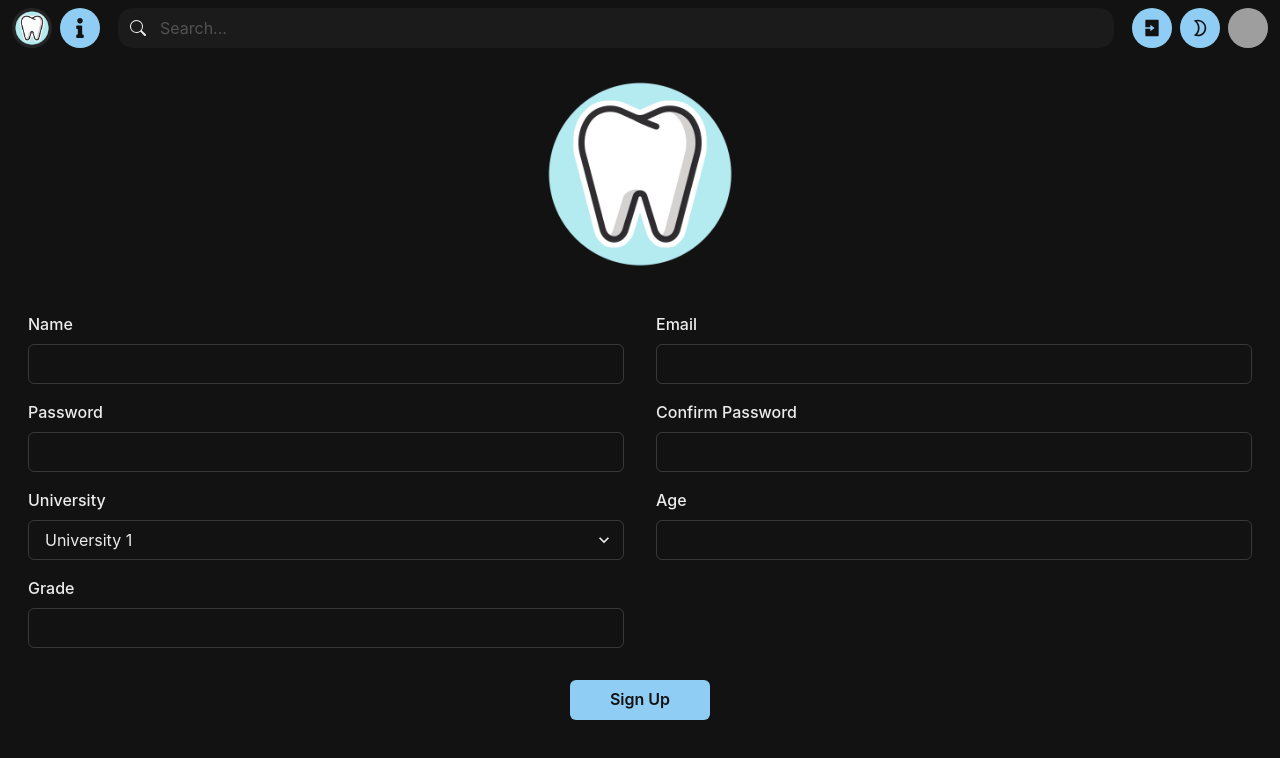
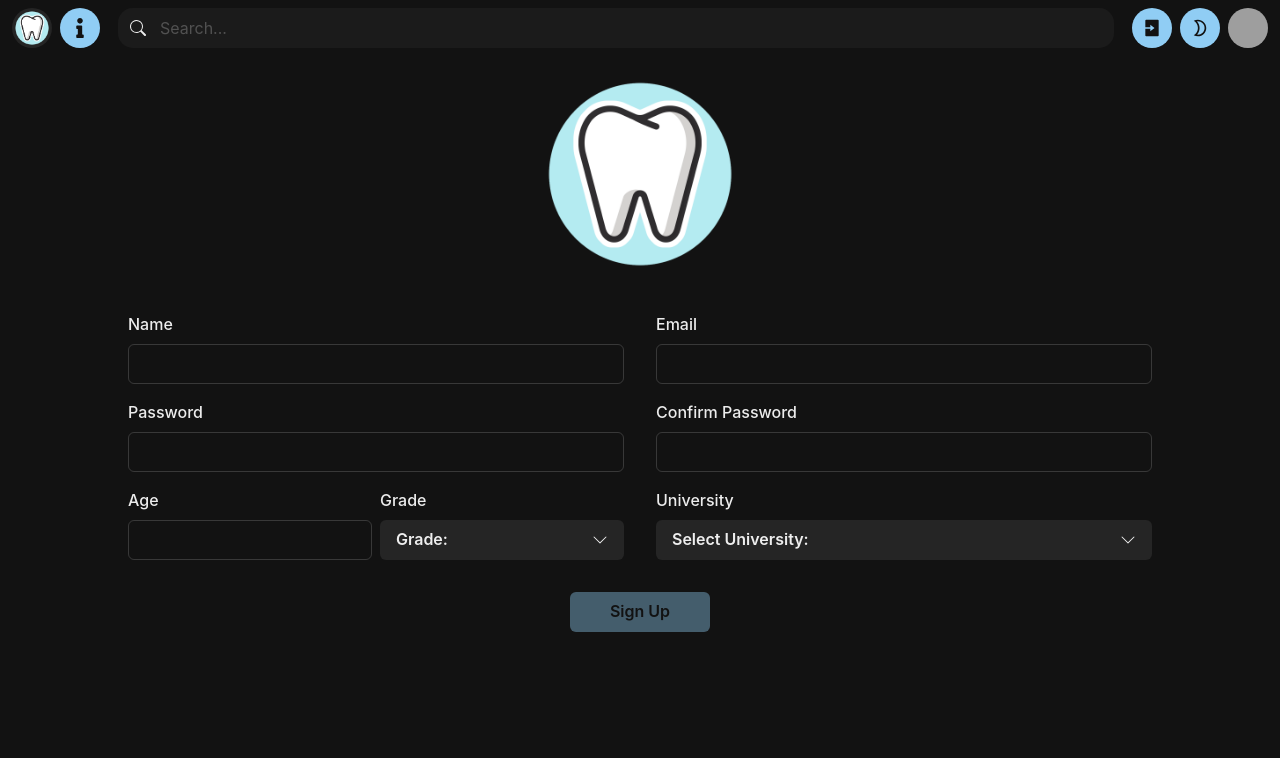
Before and after one commit to mostafaehab96/ToothBook, a React (Vite) app in the folder front-end/: page /signup in a window 1280 px wide. Shown: the top 758 px of the page. Built offline with nearby package versions, Linux system fonts and the light colour scheme; data requests are answered from the project's data file; grey boxes are pictures that could not be loaded.

Commit message:
signup form validation

```diff
--- a/front-end/package.json
+++ b/front-end/package.json
@@ -33,6 +33,7 @@
     "formik": "^2.4.5",
     "json-server": "^0.17.4",
     "typescript": "^5.2.2",
-    "vite": "^5.1.0"
+    "vite": "^5.1.0",
+    "yup": "^1.3.3"
   }
 }
--- a/front-end/src/components/Forms/SignupForm.tsx
+++ b/front-end/src/components/Forms/SignupForm.tsx
@@ -1,14 +1,70 @@
-import { Formik, Form } from "formik";
+import { useFormik } from "formik";
 import {
   FormControl,
   FormLabel,
   Input,
-  Select,
   Button,
   SimpleGrid,
   HStack,
+  Menu,
+  FormErrorMessage,
+  MenuButton,
+  MenuList,
+  MenuItem,
 } from "@chakra-ui/react";
-import { useNavigate } from "react-router-dom";
+import { BsChevronDown } from "react-icons/bs";
+import * as Yup from "yup";
+import { useState } from "react";
+
+// import { useNavigate } from "react-router-dom";
+
+const universities = [
+  "Zakazik University",
+  "Mansoura University",
+  "American University in Cairo (AUC)",
+  "Ain Shams University",
+  "Al-Azhar University",
+  "Alexandria University",
+  "Assiut University",
+  "Aswan University",
+  "Banha University",
+  "Beni-Suef University",
+  "Cairo University",
+  "Damanhour University",
+  "Damietta University",
+];
+const grades = ["3rd", "4th", "graduated"];
+const initialValues = {
+  name: "",
+  email: "",
+  password: "",
+  confirmPassword: "",
+  university: "",
+  age: "",
+  grade: "",
+};
+
+const validationSchema = Yup.object().shape({
+  age: Yup.number().required("Age field is required").integer(),
+  name: Yup.string()
+    .required("Name field is required")
+    .min(4, "Name must be at least 4 characters"),
+  password: Yup.string()
+    .required("Password is required")
+    .min(8, "Password must be at least 8 characters")
+    .matches(
+      /^(?=.*[a-z])(?=.*[A-Z])(?=.*[0-9])(?=.*[!@#\$%&])[a-zA-Z0-9!@#\$%&]{8,}$/,
+      "Password must include lowercase, uppercase, number, and special character"
+    ),
+  confirmPassword: Yup.string()
+    .required("Confirm password is required")
+    .oneOf([Yup.ref("password"), undefined], "Passwords must match"),
+  email: Yup.string()
+    .required("Email is required")
+    .email("Invalid email address"),
+  grade: Yup.string().required("Grade is required"),
+  university: Yup.string().required("University is required"),
+});
 
 interface FormValues {
   name: string;
@@ -19,67 +75,194 @@ interface FormValues {
   grade: string;
   university: string;
 }
-const universities = ["University 1", "University 2", "University 3"];
 
 function SignupForm() {
-  const initialValues = {
-    name: "",
-    email: "",
-    password: "",
-    confirmPassword: "",
-    university: "",
-    age: "",
-    grade: "",
-  };
+  const formik = useFormik<FormValues>({
+    initialValues,
+    onSubmit: (values) => {
+      alert(JSON.stringify(values, null, 2));
+    },
+    validationSchema: validationSchema,
+    validateOnBlur: true,
+    validateOnMount: true,
+  });
+  const [universityMenuTouched, setUniversityMenuTouched] = useState(false);
+  const [gradeMenuTouched, setGradeMenuTouched] = useState(false);
+  const universityErrorIsShown: boolean =
+    universityMenuTouched && formik.values.university === "";
+  const gradeErrorIsShown: boolean =
+    gradeMenuTouched && formik.values.grade === "";
 
-  const navigate = useNavigate();
-
-  const handleSubmit = (values: FormValues) => {
-    console.log(values);
-    navigate("/login");
-  };
+  function handleMenuItemSelected(fieldName: string, value: string) {
+    formik.setFieldValue(fieldName, value);
+  }
 
   return (
-    <Formik initialValues={initialValues} onSubmit={handleSubmit}>
-      <Form>
-        <SimpleGrid columns={{ base: 1, md: 2, lg: 2 }} spacingX={8}>
-          <FormControl mb={4}>
+    <form onSubmit={formik.handleSubmit}>
+      <SimpleGrid columns={{ base: 1, md: 2 }} spacingX={8}>
+        <FormControl
+          mb={4}
+          isInvalid={formik.touched.name && formik.errors.name !== undefined}
+        >
           <FormLabel htmlFor="name">Name</FormLabel>
-            <Input type="text" id="name" name="name" />
+          <Input
+            type="text"
+            id="name"
+            name="name"
+            onChange={formik.handleChange}
+            onBlur={formik.handleBlur}
+            value={formik.values.name}
+          />
+          {formik.touched.name && formik.errors.name && (
+            <FormErrorMessage style={{ color: "red" }}>
+              {formik.errors.name}
+            </FormErrorMessage>
+          )}
         </FormControl>
-          <FormControl mb={4}>
+        <FormControl
+          mb={4}
+          isInvalid={formik.touched.email && formik.errors.email !== undefined}
+        >
           <FormLabel htmlFor="email">Email</FormLabel>
-            <Input type="email" id="email" name="email" />
+          <Input
+            type="email"
+            id="email"
+            name="email"
+            onChange={formik.handleChange}
+            onBlur={formik.handleBlur}
+            value={formik.values.email}
+          />
+          {formik.touched.email && formik.errors.email && (
+            <FormErrorMessage style={{ color: "red" }}>
+              {formik.errors.email}
+            </FormErrorMessage>
+          )}
         </FormControl>
-          <FormControl mb={4}>
+        <FormControl
+          mb={4}
+          isInvalid={
+            formik.touched.password && formik.errors.password !== undefined
+          }
+        >
           <FormLabel htmlFor="password">Password</FormLabel>
-            <Input type="password" id="password" name="password" />
+          <Input
+            type="password"
+            id="password"
+            name="password"
+            onChange={formik.handleChange}
+            onBlur={formik.handleBlur}
+            value={formik.values.password}
+          />
+          {formik.touched.password && formik.errors.password && (
+            <FormErrorMessage style={{ color: "red" }}>
+              {formik.errors.password}
+            </FormErrorMessage>
+          )}
         </FormControl>
-          <FormControl mb={4}>
+        <FormControl
+          mb={4}
+          isInvalid={
+            formik.touched.confirmPassword &&
+            formik.errors.confirmPassword !== undefined
+          }
+        >
           <FormLabel htmlFor="confirmPassword">Confirm Password</FormLabel>
           <Input
             type="password"
             id="confirmPassword"
             name="confirmPassword"
+            onChange={formik.handleChange}
+            onBlur={formik.handleBlur}
+            value={formik.values.confirmPassword}
           />
+          {formik.touched.confirmPassword && formik.errors.confirmPassword && (
+            <FormErrorMessage style={{ color: "red" }}>
+              {formik.errors.confirmPassword}
+            </FormErrorMessage>
+          )}
         </FormControl>
-          <FormControl mb={4}>
+
+        <HStack align="">
+          <FormControl
+            mb={4}
+            isInvalid={formik.touched.age && formik.errors.age !== undefined}
+          >
+            <FormLabel htmlFor="age">Age</FormLabel>
+            <Input
+              type="number"
+              id="age"
+              name="age"
+              onChange={formik.handleChange}
+              onBlur={formik.handleBlur}
+              value={formik.values.age}
+            />
+            {formik.touched.age && formik.errors.age && (
+              <FormErrorMessage style={{ color: "red" }}>
+                {formik.errors.age}
+              </FormErrorMessage>
+            )}
+          </FormControl>
+          <FormControl mb={4} isInvalid={gradeErrorIsShown}>
+            <FormLabel>Grade</FormLabel>
+            <Menu onClose={() => setGradeMenuTouched(true)}>
+              <MenuButton
+                borderWidth={gradeErrorIsShown ? 1.5 : 0}
+                borderColor="red"
+                as={Button}
+                rightIcon={<BsChevronDown />}
+                width="100%"
+                textAlign="start"
+              >
+                {formik.values.grade || "Grade:"}
+              </MenuButton>
+              <MenuList>
+                {grades.map((grade) => (
+                  <MenuItem
+                    onClick={() => handleMenuItemSelected("grade", grade)}
+                    key={grade}
+                  >
+                    {grade}
+                  </MenuItem>
+                ))}
+              </MenuList>
+            </Menu>
+            {gradeErrorIsShown && (
+              <FormErrorMessage style={{ color: "red" }}>
+                This field is required.
+              </FormErrorMessage>
+            )}
+          </FormControl>
+        </HStack>
+
+        <FormControl mb={4} isInvalid={universityErrorIsShown}>
           <FormLabel htmlFor="university">University</FormLabel>
-            <Select id="university" name="university">
+          <Menu onClose={() => setUniversityMenuTouched(true)}>
+            <MenuButton
+              borderWidth={universityErrorIsShown ? 1.5 : 0}
+              borderColor="red"
+              as={Button}
+              rightIcon={<BsChevronDown />}
+              width="100%"
+              textAlign="start"
+            >
+              {formik.values.university || "Select University:"}
+            </MenuButton>
+            <MenuList>
               {universities.map((uni) => (
-                <option key={uni} value={uni}>
+                <MenuItem
+                  onClick={() => handleMenuItemSelected("university", uni)}
+                  key={uni}
+                >
                   {uni}
-                </option>
+                </MenuItem>
               ))}
-            </Select>
-          </FormControl>
-          <FormControl mb={4}>
-            <FormLabel htmlFor="age">Age</FormLabel>
-            <Input type="number" id="age" name="age" />
-          </FormControl>
-          <FormControl mb={4}>
-            <FormLabel htmlFor="grade">Grade</FormLabel>
-            <Input type="text" id="grade" name="grade" />
+            </MenuList>
+          </Menu>
+          {universityErrorIsShown && (
+            <FormErrorMessage style={{ color: "red" }}>
+              This field is required.
+            </FormErrorMessage>
+          )}
         </FormControl>
       </SimpleGrid>
       <HStack justify="center" marginBottom={5}>
@@ -89,12 +272,12 @@ function SignupForm() {
           type="submit"
           colorScheme="blue"
           mt={4}
+          isDisabled={!formik.isValid}
         >
           Sign Up
         </Button>
       </HStack>
-      </Form>
-    </Formik>
+    </form>
   );
 }
 
--- a/front-end/src/pages/SignupPage/SignupPage.tsx
+++ b/front-end/src/pages/SignupPage/SignupPage.tsx
@@ -14,7 +14,7 @@ function SignupPage() {
         <NavBar />
       </GridItem>
 
-      <GridItem area={"main"} marginX={7} minHeight="88vh">
+      <GridItem area="main" marginX={7} overflow={"hidden"}>
         <VStack
           width="auto"
           display="relative"
@@ -24,7 +24,9 @@ function SignupPage() {
           <Box width="220px" height="220px" mx="auto" marginBottom={7}>
             <Image src={Logo} />
           </Box>
-          <SignupForm />
+          <Box paddingX={{ base: 0, md: "100px" }}>
+            <SignupForm />
+          </Box>
         </VStack>
       </GridItem>
     </Grid>
```
Also changed, not shown: 1 other file (tests, documents, lock files or other folders). Lines whose indentation alone changed are shown as unchanged.
